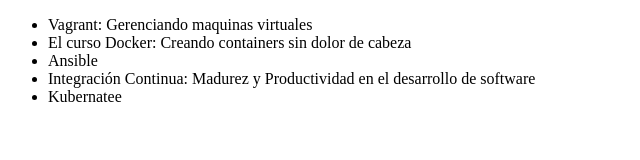
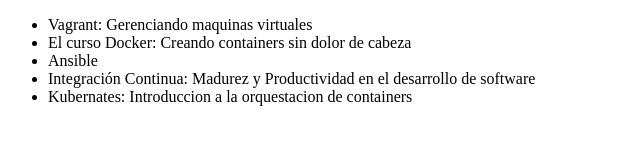
Before and after one commit to ana-quintero/alura-git, a plain HTML site: page index.html in a window 1280 px wide. Shown: the whole page, without its empty margins (0-640 px from the left). Drawn offline with Linux system fonts and the light colour scheme.

Commit message:
Modificando el nombre de Kubernetes

```diff
--- a/index.html
+++ b/index.html
@@ -10,7 +10,7 @@
          <li> El curso Docker: Creando containers sin dolor de cabeza </li>
           <li> Ansible </li>
          <li> Integración Continua: Madurez y Productividad en el desarrollo de software </li>
-         <li> Kubernatee </li>
+         <li> Kubernates: Introduccion a la orquestacion de containers </li>
      </ul>
 </body>
 </html>
```
